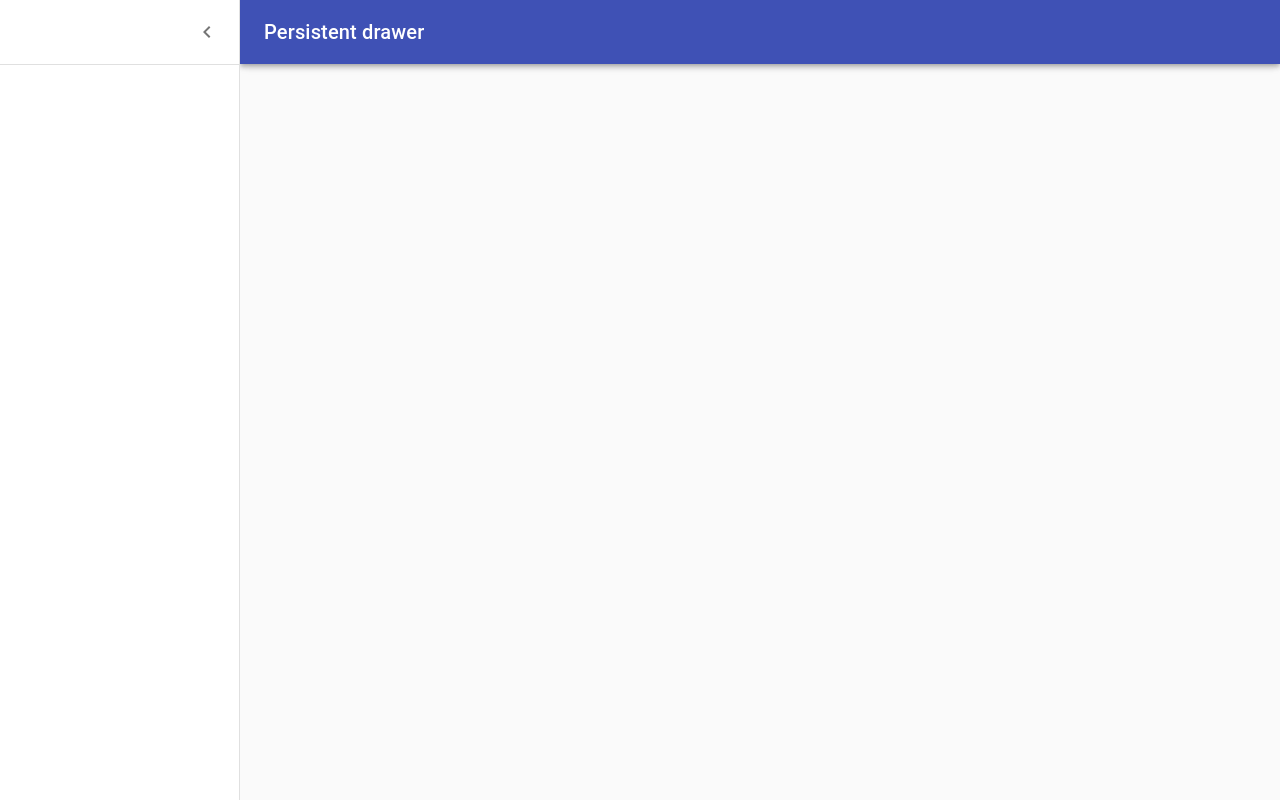
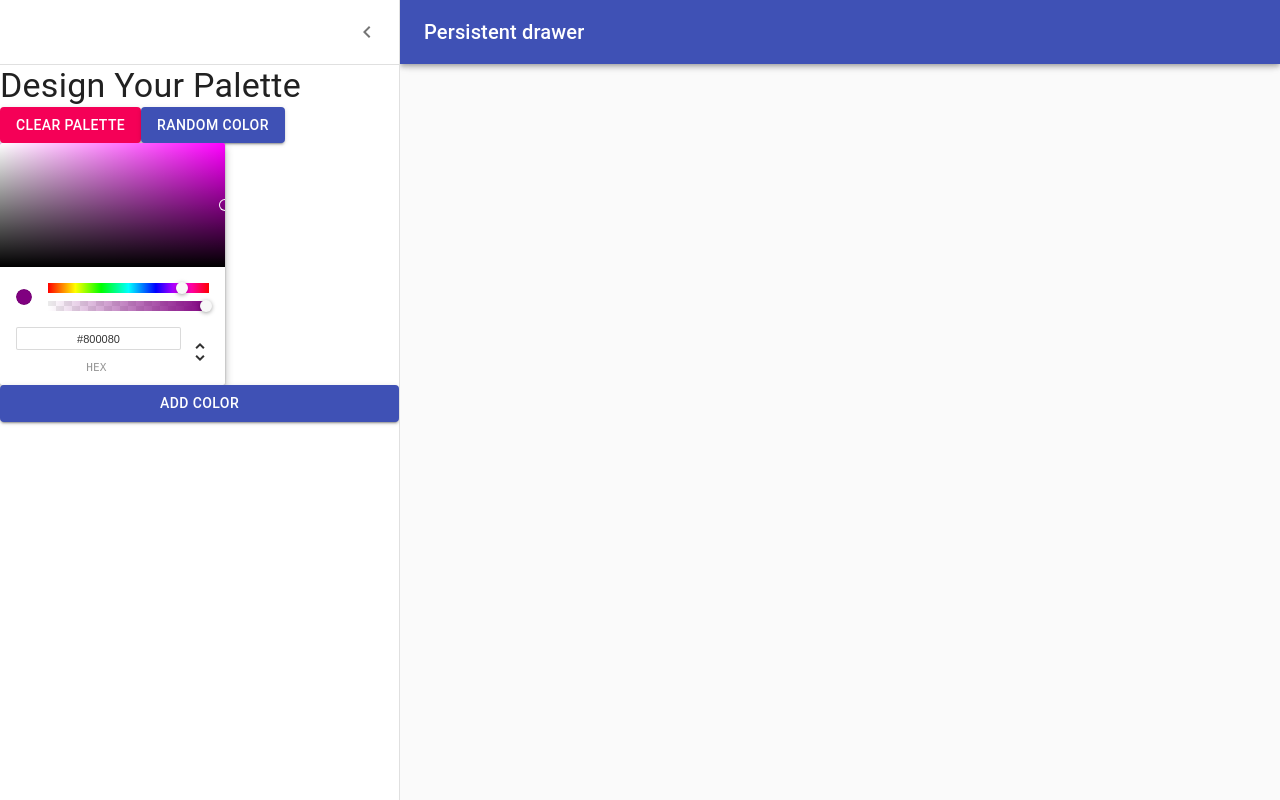
Before and after one commit to nilotpaldhar/colortip, a React (Create React App) app: page /palette/new in a window 1280 px wide. Both pictures are taken after a click on the button "Open drawer". Built offline with nearby package versions, Linux system fonts and the light colour scheme.

Commit message:
Added ChromePicker and Buttons to Drawer

```diff
--- a/package.json
+++ b/package.json
@@ -12,6 +12,7 @@
     "chroma-js": "^2.1.0",
     "rc-slider": "^9.2.2",
     "react": "^16.13.0",
+    "react-color": "^2.18.0",
     "react-copy-to-clipboard": "^5.0.2",
     "react-dom": "^16.13.0",
     "react-router-dom": "^5.1.2",
--- a/src/NewPaletteForm.js
+++ b/src/NewPaletteForm.js
@@ -8,10 +8,12 @@ import Toolbar from '@material-ui/core/Toolbar';
 import Typography from '@material-ui/core/Typography';
 import Divider from '@material-ui/core/Divider';
 import IconButton from '@material-ui/core/IconButton';
+import Button from '@material-ui/core/Button';
 import MenuIcon from '@material-ui/icons/Menu';
 import ChevronLeftIcon from '@material-ui/icons/ChevronLeft';
+import { ChromePicker } from 'react-color';
 
-const drawerWidth = 240;
+const drawerWidth = 400;
 
 const styles = theme => ({
 	root: {
@@ -54,7 +56,7 @@ const styles = theme => ({
 	},
 	content: {
 		flexGrow: 1,
-		padding: theme.spacing.unit * 3,
+		padding: theme.spacing(3),
 		transition: theme.transitions.create('margin', {
 			easing: theme.transitions.easing.sharp,
 			duration: theme.transitions.duration.leavingScreen
@@ -125,6 +127,22 @@ class NewPaletteForm extends Component {
 						</IconButton>
 					</div>
 					<Divider />
+					<Typography variant='h4'>Design Your Palette</Typography>
+					<div>
+						<Button variant='contained' color='secondary'>
+							Clear Palette
+						</Button>
+						<Button variant='contained' color='primary'>
+							Random Color
+						</Button>
+					</div>
+					<ChromePicker
+						color='purple'
+						onChangeComplete={newColor => console.log(newColor)}
+					/>
+					<Button variant='contained' color='primary'>
+						Add Color
+					</Button>
 				</Drawer>
 				<main
 					className={classNames(classes.content, {
```
Also changed, not shown: 1 other file (tests, documents, lock files or other folders).
